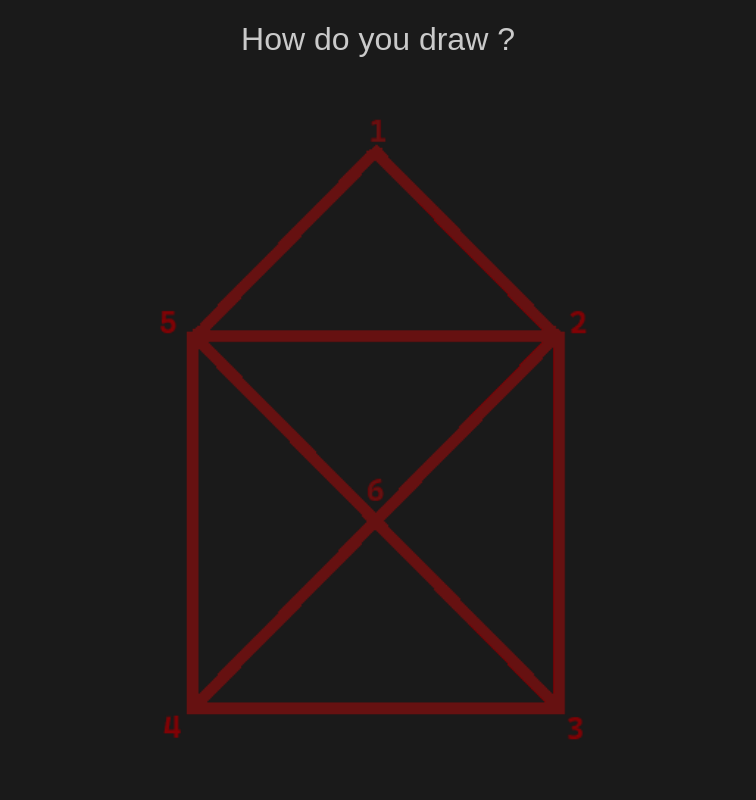
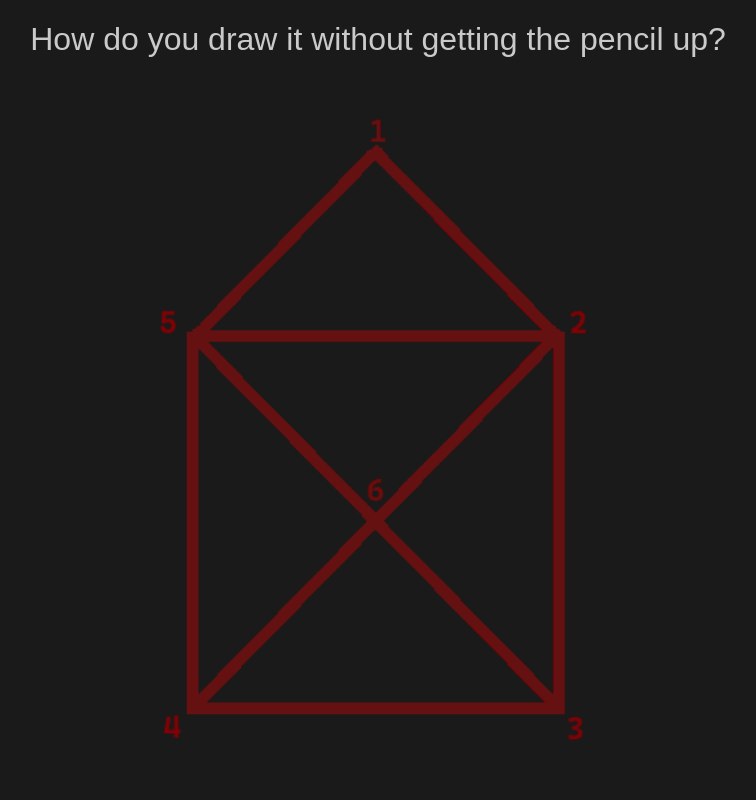
Before and after one commit to AlexScigalszky/letstalkenglish-2.0, an Angular app: page /howdoyoudraw in a window 1280 px wide. Shown: the top 800 px of the page, without its empty margins (262-1018 px from the left). Built offline with nearby package versions, Linux system fonts and the light colour scheme.

Commit message:
double house

```diff
--- a/src/app/components/how-do-you-draw/how-do-you-draw.component.html
+++ b/src/app/components/how-do-you-draw/how-do-you-draw.component.html
@@ -1,4 +1,4 @@
-<h3>How do you draw ?</h3>
+<h3>How do you draw it without getting the pencil up?</h3>
 <div>
   <img src="./assets/howdoyoudraw/house.png" alt="house" class="center" />
 </div>
@@ -15,3 +15,6 @@
 <div>
   <img src="./assets/howdoyoudraw/bridge.png" alt="bridge" class="center" />
 </div>
+<div>
+  <img src="./assets/howdoyoudraw/doble-house.png" alt="doble house" class="center" />
+</div>
```
Also changed, not shown: src/assets/howdoyoudraw/doble-house.png (added), src/assets/howdoyoudraw/house.png.
